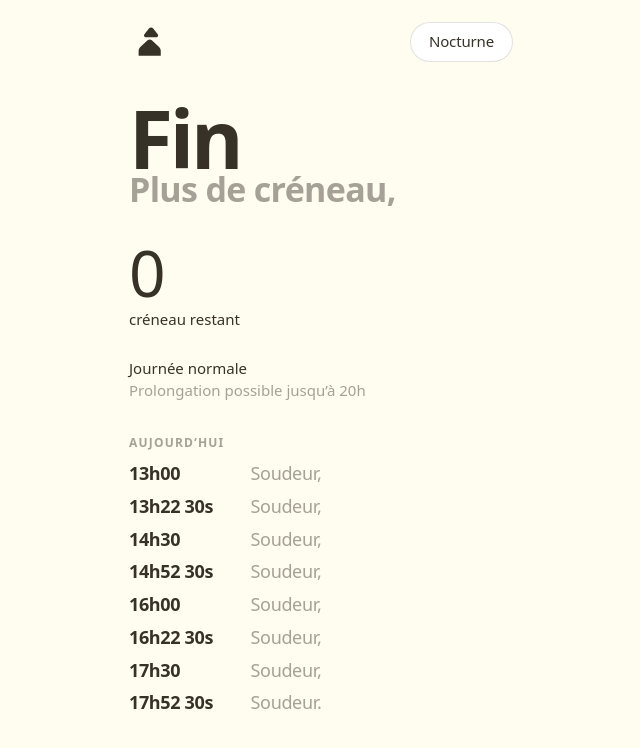
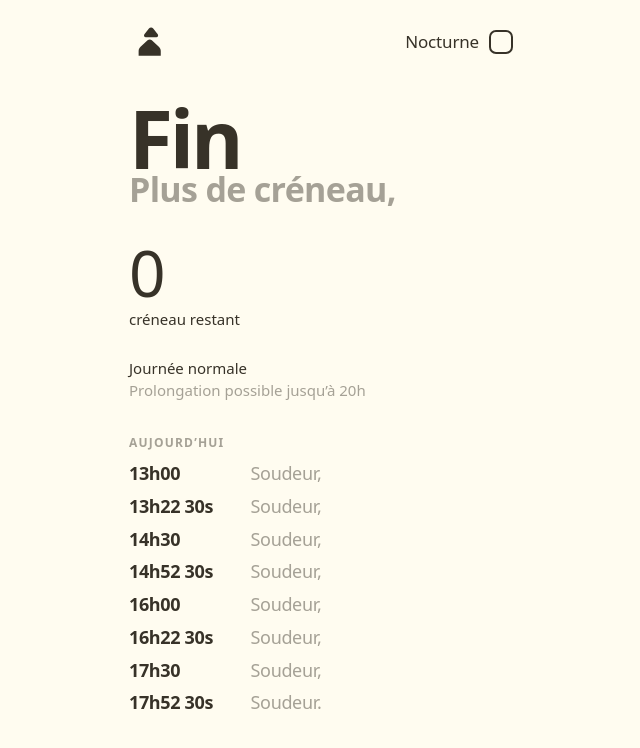
Before and after one commit to leoacqueberge/soudeur-horaires, a plain HTML site: page index.html in a window 1280 px wide. Shown: the whole page, without its empty margins (319-959 px from the left). Drawn offline with Linux system fonts and the light colour scheme.

Commit message:
Remplace la pastille par une checkbox Nocturne
Texte + case à cocher à droite : décoché = journée normale,
coché = horaires nocturnes.

```diff
--- a/app.js
+++ b/app.js
@@ -35,7 +35,7 @@ const SCHEDULES = {
 
 const STORAGE_KEY = "soudeur-nocturne";
 
-const toggle = document.getElementById("nocturne-toggle");
+const nocturneInput = document.getElementById("nocturne-input");
 const heroTime = document.getElementById("hero-time");
 const heroLabel = document.getElementById("hero-label");
 const statValue = document.getElementById("stat-value");
@@ -61,12 +61,11 @@ function getNowMinutes() {
 }
 
 function isNocturne() {
-  return toggle.getAttribute("aria-checked") === "true";
+  return nocturneInput.checked;
 }
 
 function setMode(nocturne) {
-  toggle.setAttribute("aria-checked", String(nocturne));
-  toggle.textContent = nocturne ? "Nocturne ✓" : "Nocturne";
+  nocturneInput.checked = nocturne;
   localStorage.setItem(STORAGE_KEY, nocturne ? "1" : "0");
   render();
 }
@@ -117,8 +116,8 @@ function render() {
   });
 }
 
-toggle.addEventListener("click", () => {
-  setMode(!isNocturne());
+nocturneInput.addEventListener("change", () => {
+  setMode(nocturneInput.checked);
 });
 
 setMode(localStorage.getItem(STORAGE_KEY) === "1");
--- a/index.html
+++ b/index.html
@@ -27,15 +27,15 @@
             d="M7 22.5c0-1.2.5-2.3 1.4-3.1l5.1-4.6c.9-.8 2.2-.8 3.1 0l5.1 4.6c.9.8 1.4 1.9 1.4 3.1V26H7v-3.5zm4.2-12.1 3.3-4.2c.8-1 2.3-1 3.1 0l3.3 4.2c.7.9.1 2.2-1 2.2h-7.7c-1.1 0-1.7-1.3-1-2.2z"
           />
         </svg>
-        <button
-          type="button"
-          class="pill"
-          id="nocturne-toggle"
-          role="switch"
-          aria-checked="false"
-        >
-          Nocturne
-        </button>
+        <label class="check" id="nocturne-toggle">
+          <span class="check__label">Nocturne</span>
+          <input
+            type="checkbox"
+            id="nocturne-input"
+            class="check__input"
+          />
+          <span class="check__box" aria-hidden="true"></span>
+        </label>
       </header>
 
       <section class="hero" aria-live="polite">
--- a/styles.css
+++ b/styles.css
@@ -52,28 +52,72 @@ body {
   flex-shrink: 0;
 }
 
-.pill {
-  appearance: none;
-  border: 1px solid rgba(55, 50, 40, 0.14);
-  background: #fff;
-  color: var(--ink);
-  font: inherit;
-  font-size: 15px;
+.check {
+  display: inline-flex;
+  align-items: center;
+  gap: 10px;
+  margin: 0;
+  cursor: pointer;
+  user-select: none;
+  -webkit-tap-highlight-color: transparent;
+}
+
+.check__label {
+  font-size: 17px;
   font-weight: 500;
   letter-spacing: -0.01em;
-  padding: 10px 18px;
-  border-radius: 999px;
-  cursor: pointer;
-  transition:
-    background 0.2s ease,
-    color 0.2s ease,
-    border-color 0.2s ease;
+  color: var(--ink);
 }
 
-.pill[aria-checked="true"] {
+.check__input {
+  position: absolute;
+  opacity: 0;
+  width: 1px;
+  height: 1px;
+  margin: 0;
+  pointer-events: none;
+}
+
+.check__box {
+  width: 24px;
+  height: 24px;
+  border: 2px solid var(--ink);
+  border-radius: 7px;
+  background: transparent;
+  display: grid;
+  place-items: center;
+  flex-shrink: 0;
+  transition:
+    background 0.15s ease,
+    border-color 0.15s ease;
+}
+
+.check__box::after {
+  content: "";
+  width: 6px;
+  height: 11px;
+  border: solid var(--bg);
+  border-width: 0 2.5px 2.5px 0;
+  transform: rotate(45deg) translate(-1px, -1px) scale(0);
+  opacity: 0;
+  transition:
+    transform 0.15s ease,
+    opacity 0.15s ease;
+}
+
+.check__input:checked + .check__box {
   background: var(--ink);
-  color: var(--bg);
   border-color: var(--ink);
+}
+
+.check__input:checked + .check__box::after {
+  opacity: 1;
+  transform: rotate(45deg) translate(-1px, -1px) scale(1);
+}
+
+.check__input:focus-visible + .check__box {
+  outline: 2px solid var(--ink);
+  outline-offset: 3px;
 }
 
 .hero {
```
